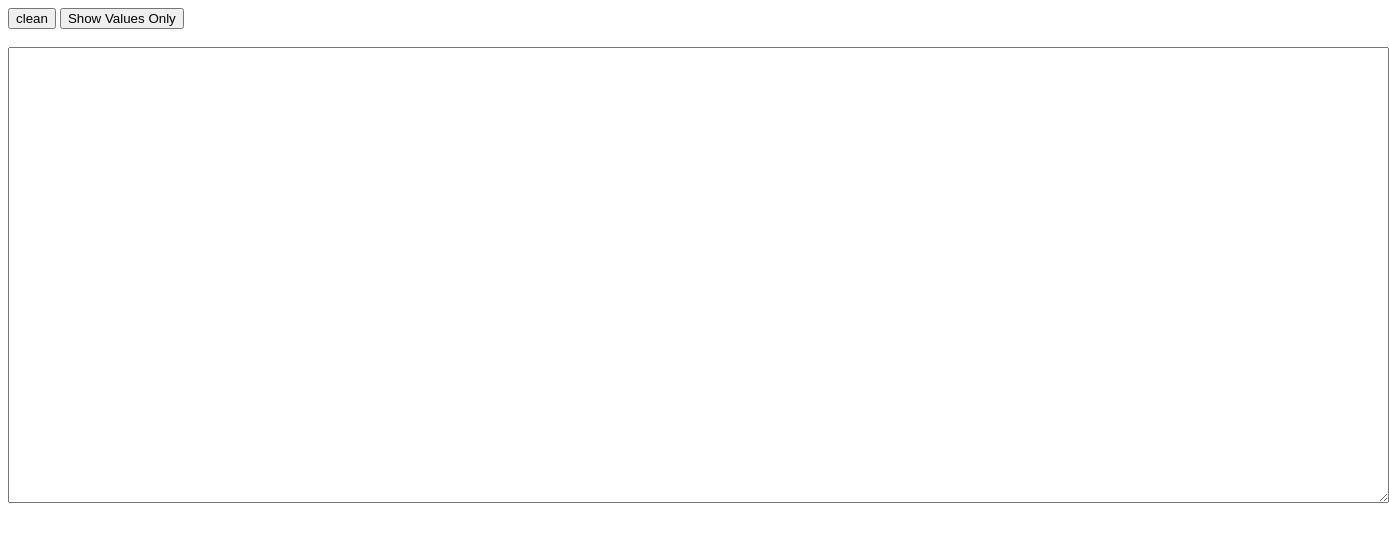
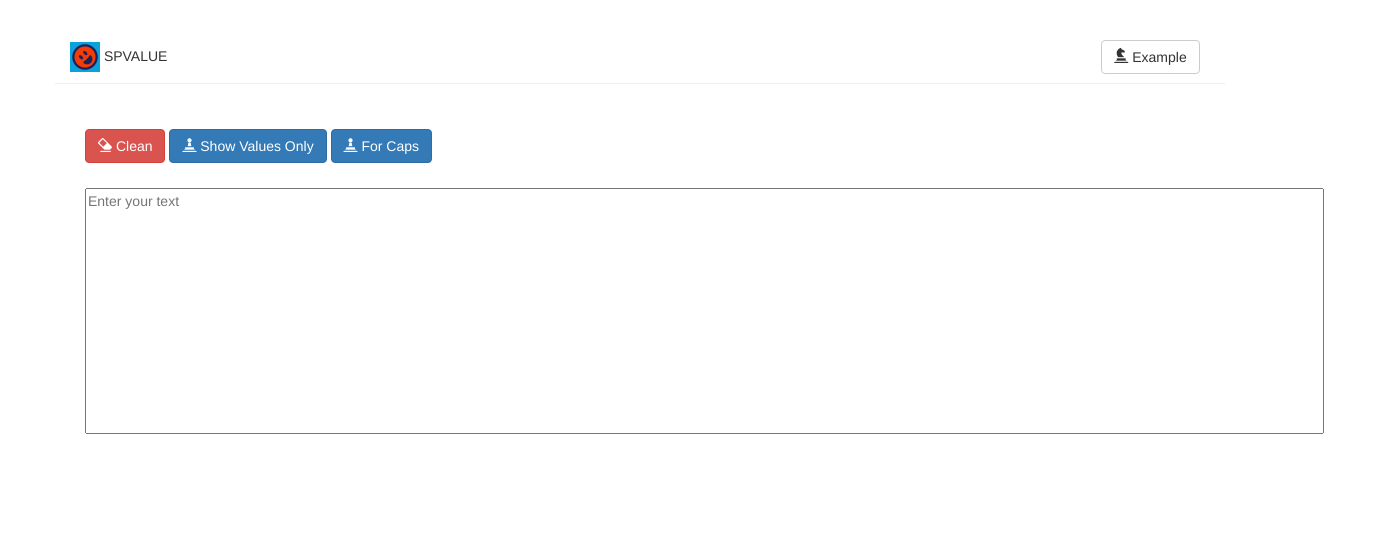
Before and after one commit to elanthariyan/spvalue, a plain HTML site: page index.html in a window 1280 px wide. Shown: the whole page, 1389 px wide, since content can reach past the window. Drawn offline with nearby package versions, Linux system fonts and the light colour scheme.

Commit message:
EM-002
New Chnages Ui added

```diff
--- a/index.html
+++ b/index.html
@@ -4,23 +4,63 @@
 <head>
     <meta charset="utf-8">
     <meta name="viewport" content="width=device-width">
-	  <script src="https://code.jquery.com/jquery-3.1.0.js"></script>
+    <link rel="stylesheet" href="https://maxcdn.bootstrapcdn.com/bootstrap/3.4.1/css/bootstrap.min.css" />
+    <script src="https://ajax.googleapis.com/ajax/libs/jquery/3.5.1/jquery.min.js"></script>
+    <script src="https://maxcdn.bootstrapcdn.com/bootstrap/3.4.1/js/bootstrap.min.js"></script>
+    <link rel="icon" href="face2.png" type="image/gif" sizes="16x16"/>
+    <title>SPVALUE</title>
     <style src="spvalue.css"></style>
+    <style>
+        #area {
+            resize: none;
+        }
+        #valuePara {
+            resize: none;
+        }
+        .add-space-top{
+            padding-top:25px;
+        }
+        .add-space-right {
+            padding-right: 25px;
+        }
+        .header-space-right {
+            padding-right: 930px;
+        }
+        .btn-width{
+            width:20px;
+        }
+    </style>
     <script src="spvalue.js"></script>
 </head>
 <body>
-      <div class="container">
-         <div>
-            <button onclick="clean()">clean</button>
-            <button onclick="toTakeOnlyValue()" clicked>Show Values Only</button>
+
+    <div class="page-header container">
+        <header><img src="face2.png" width="30" height="30" draggable="false" /><span class="header-space-right">&nbsp;SPVALUE</span>
+        <span>
+            <button type="button" class="btn btn-default" id="btnClick" data-placement="bottom" title="name : spvalue"><span class="glyphicon glyphicon-knight"></span>&nbsp;Example</button>
+        </span>
+        </header>
     </div>
-         <br/>
-         <div class="container">
-            <textarea id="textarea" rows="30" cols="170" ></textarea>
+
+    <div class="container add-space-top">
+        <div class="container add-space-right">
+            <button class="btn btn-danger" onclick="clean()"><span class="glyphicon glyphicon-erase"></span>&nbsp;Clean</button>
+            <button class="btn  btn-primary" onclick="toTakeOnlyValue()"><span class="glyphicon glyphicon-pawn"></span>&nbsp;Show Values Only</button>
+            <button class="btn  btn-primary" onclick="toCap()"><span class="glyphicon glyphicon-pawn"></span>&nbsp;For Caps</button>
         </div>
-         <div>
-            <p id="valuePara"></p>
+        <div class="container add-space-top">
+            <textarea id="area" rows="12" cols="150" placeholder="Enter your text"></textarea>
+        </div>
+
+        <!--<div class="container add-space-top">
+            <p class="card-text" id="valuePara"></p>
+        </div>-->
+
+        <div class="container cart-to-show add-space-top input-group">
+            <span class="add-space-right"><textarea id="valuePara" class="" rows="2" cols="100"></textarea></span>
+            <span > </span>
         </div>
      </div>
+
 </body>
 </html>
--- a/spvalue.js
+++ b/spvalue.js
@@ -2,8 +2,10 @@
 /* dev */
 $(document).ready(function () {
 	if ($('#valuePara').val() == '' || $('#valuePara').val() == "") {
-		$('#valuePara').css('border', 'none');
+		//$('#valuePara').css('border', 'none');
+		$('.cart-to-show').hide();
 	}
+	$('#btnClick').tooltip({ trigger: 'click' });
 });
 var valueWithIndex = [];
 var value = [];
@@ -13,7 +15,7 @@ var comma = ', ';
 function checkValue() {
 	value = [];
 	valueWithIndex = [];
-	var jsonsplit = $('#textarea').val().split(/\r?\n/);
+	var jsonsplit = $('#area').val().split(/\r?\n/);
 	$.each(jsonsplit, function (i, v) {
 		var arrayValue = v.split(":");
 		if (arrayValue[0] != '') {
@@ -25,8 +27,10 @@ function checkValue() {
 				value.push(arrayValue[1].trim());
 			} else{
 				$('#valuePara').html('');
-				$('#valuePara').css('border', 'none');
+				//$('#valuePara').css('border', 'none');
+				$('.cart-to-show').hide();
 				alert('Please Enter the Formate correctly in Textarea');
+
 			}
 		}
 	});
@@ -52,14 +56,30 @@ function toTakeOnlyValue() {
 		}
 	});
 	if (data.length != '' && data.length != null) {
-		$('#valuePara').css('border', 'solid');
+		//$('#valuePara').css('border', 'solid');
+		$('.cart-to-show').show();
 	}
 	$('#valuePara').append(data);
 	console.log(data);
 }
 
 function clean() {
-	$('#textarea ').val('');
+	$('#area').val('');
 	$('#valuePara').html('');
-	$('#valuePara').css('border', 'none');
+	$('.cart-to-show').hide();
+	//$('#valuePara').css('border', 'none');
 }
+function toCap() {
+	debugger;
+	var cap = $('#area').val();
+	if (cap == '' || cap == null || cap == undefined) {
+		alert('please provide a value');
+	} else {
+		$('#area').val('');
+		cap = cap.toUpperCase();
+		$('#area').val(cap);
+	}
+}
+function destory() {
+	$('.cart-to-show').hide();
+}
```
Also changed, not shown: face2.png (added). Lines whose indentation alone changed are shown as unchanged.
